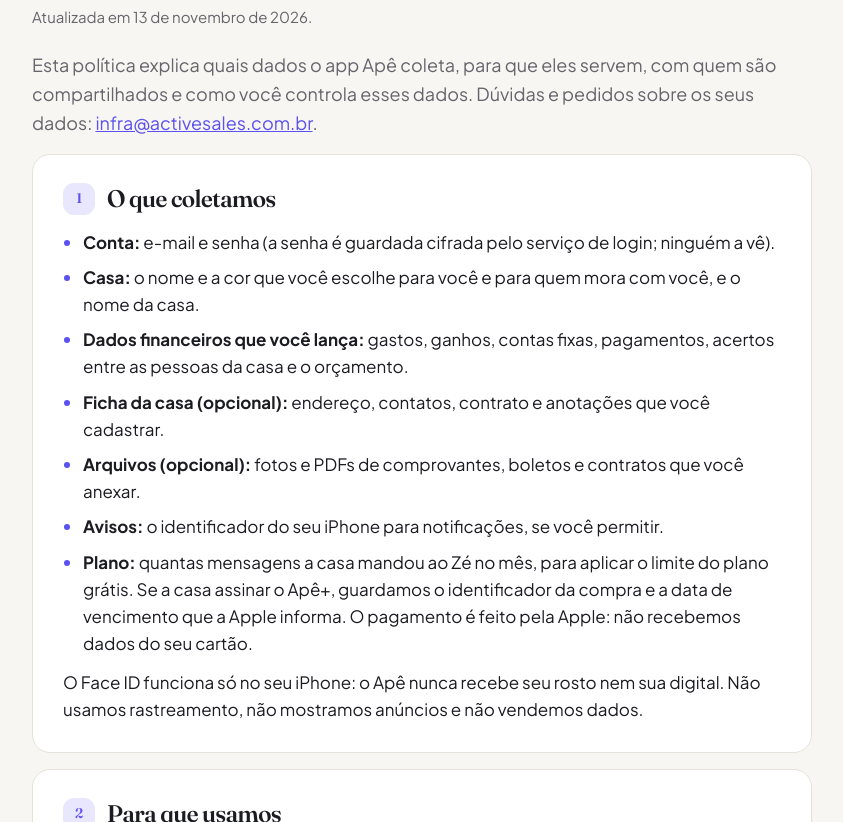
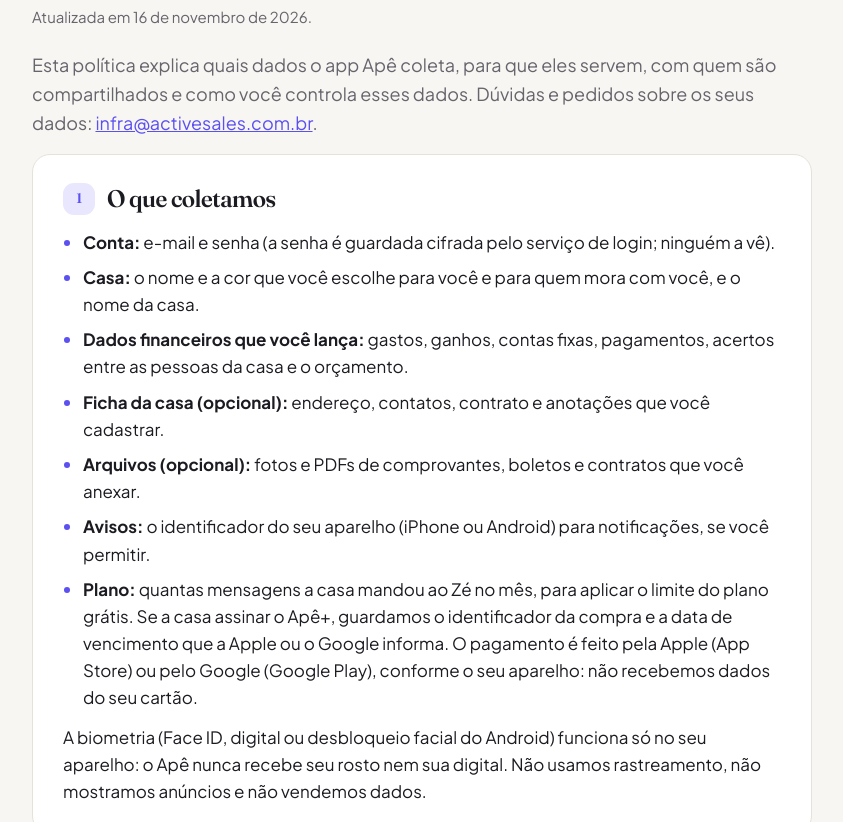
Before and after one commit to zapmateio/ape-site, a plain HTML site: page privacidade.html in a window 1280 px wide. Shown: the part 270-1092 px from the top of the page, without its empty margins (218-1061 px from the left). Drawn offline with Linux system fonts and the light colour scheme.

Commit message:
Termos e privacidade cobrem iOS e Android
Cobrança pela App Store ou Google Play, notificações pela Apple ou
Google, biometria em qualquer aparelho e como cancelar nos dois.

Co-Authored-By: Claude Opus 5.5 <noreply@anthropic.com>

```diff
--- a/privacidade.html
+++ b/privacidade.html
@@ -27,7 +27,7 @@
     <a class="voltar" href="./"><svg viewBox="0 0 24 24" fill="none" stroke="currentColor" stroke-width="2.2" stroke-linecap="round" stroke-linejoin="round"><path d="M15 18l-6-6 6-6"/></svg>Início</a>
     <span class="etiqueta">Privacidade</span>
     <h1>Política de privacidade</h1>
-    <p class="data">Atualizada em 13 de novembro de 2026.</p>
+    <p class="data">Atualizada em 16 de novembro de 2026.</p>
     <p class="intro">Esta política explica quais dados o app Apê coleta, para que eles servem, com quem são compartilhados e como você controla esses dados. Dúvidas e pedidos sobre os seus dados: <a href="mailto:infra@activesales.com.br">infra@activesales.com.br</a>.</p>
 
     <section class="bloco">
@@ -38,10 +38,10 @@
         <li><b>Dados financeiros que você lança:</b> gastos, ganhos, contas fixas, pagamentos, acertos entre as pessoas da casa e o orçamento.</li>
         <li><b>Ficha da casa (opcional):</b> endereço, contatos, contrato e anotações que você cadastrar.</li>
         <li><b>Arquivos (opcional):</b> fotos e PDFs de comprovantes, boletos e contratos que você anexar.</li>
-        <li><b>Avisos:</b> o identificador do seu iPhone para notificações, se você permitir.</li>
-        <li><b>Plano:</b> quantas mensagens a casa mandou ao Zé no mês, para aplicar o limite do plano grátis. Se a casa assinar o Apê+, guardamos o identificador da compra e a data de vencimento que a Apple informa. O pagamento é feito pela Apple: não recebemos dados do seu cartão.</li>
+        <li><b>Avisos:</b> o identificador do seu aparelho (iPhone ou Android) para notificações, se você permitir.</li>
+        <li><b>Plano:</b> quantas mensagens a casa mandou ao Zé no mês, para aplicar o limite do plano grátis. Se a casa assinar o Apê+, guardamos o identificador da compra e a data de vencimento que a Apple ou o Google informa. O pagamento é feito pela Apple (App Store) ou pelo Google (Google Play), conforme o seu aparelho: não recebemos dados do seu cartão.</li>
       </ul>
-      <p>O Face ID funciona só no seu iPhone: o Apê nunca recebe seu rosto nem sua digital. Não usamos rastreamento, não mostramos anúncios e não vendemos dados.</p>
+      <p>A biometria (Face ID, digital ou desbloqueio facial do Android) funciona só no seu aparelho: o Apê nunca recebe seu rosto nem sua digital. Não usamos rastreamento, não mostramos anúncios e não vendemos dados.</p>
     </section>
 
     <section class="bloco">
@@ -65,7 +65,7 @@
         <li><b>Supabase</b>: banco de dados, login e arquivos, em servidores em São Paulo.</li>
         <li><b>Fly.io</b>: servidor do Zé, em São Paulo.</li>
         <li><b>Anthropic</b> e <b>Groq</b>: IA, como descrito acima; processam nos Estados Unidos.</li>
-        <li><b>Apple</b>: entrega das notificações.</li>
+        <li><b>Apple</b> e <b>Google</b>: entrega das notificações e cobrança do Apê+, conforme o seu aparelho.</li>
         <li><b>Google</b>: só se você ligar o Google Agenda no Zé.</li>
       </ul>
       <p>Não compartilhamos dados com anunciantes nem com corretores de dados. Podemos fornecer dados se uma lei ou ordem judicial exigir.</p>
```
Also changed, not shown: termos.html (+2 -2 lines).
